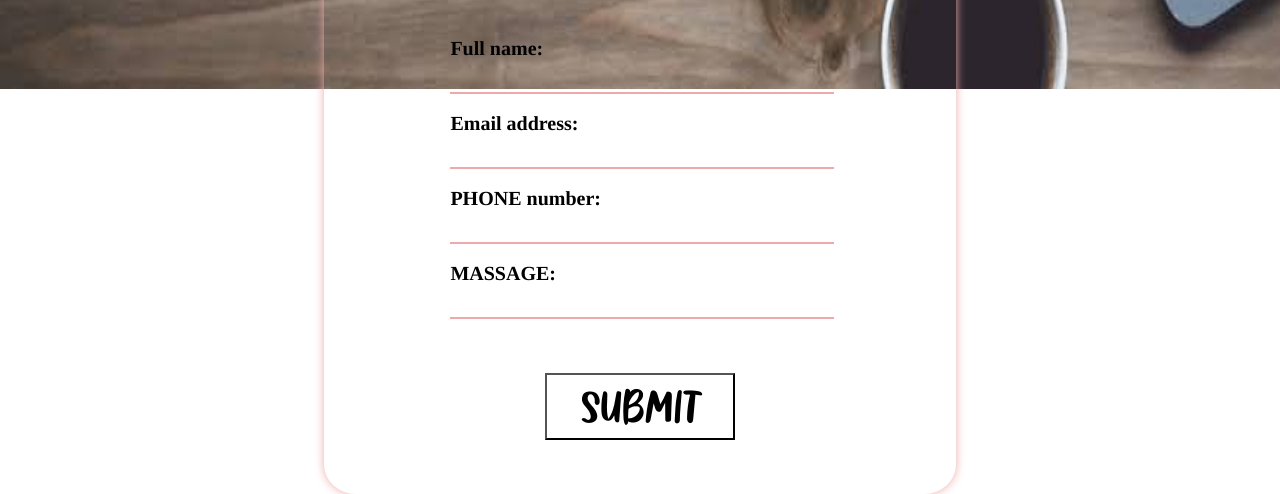
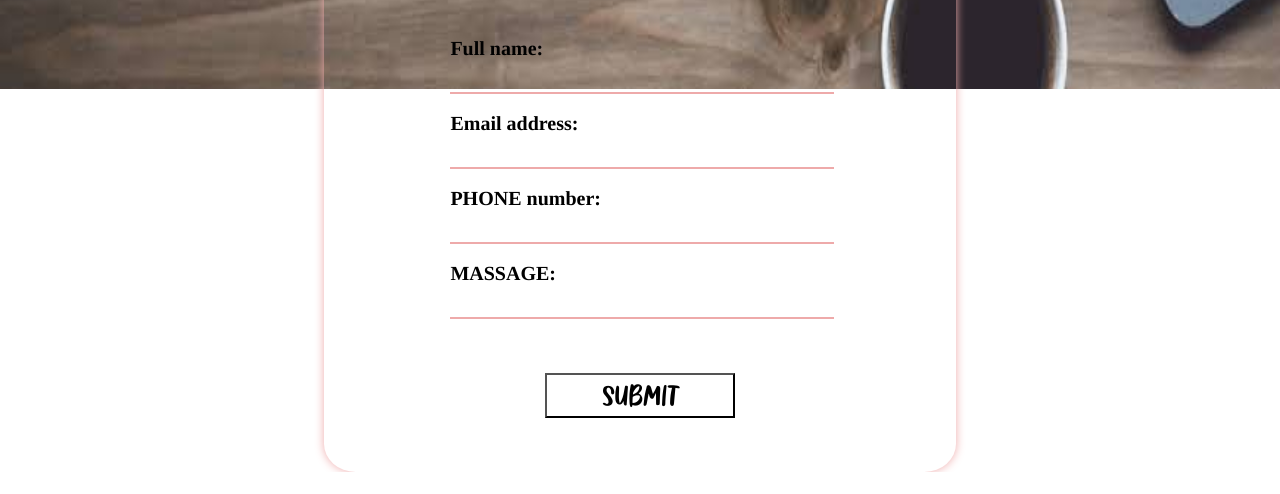
Before and after one commit to ejlef/Portfolio1, a plain HTML site: page contacts.html in a window 1280 px wide. Shown: the part 711-1205 px from the top of the page. After the commit the page ends 1183 px from the top, so only its background shows below. Drawn offline with Linux system fonts and the light colour scheme; files whose address does not match are found by name.

Commit message:
Update contacts_style.css

```diff
--- a/contacts_style.css
+++ b/contacts_style.css
@@ -115,7 +115,7 @@ body{
     #input5{
       width:30%;
       height:100%;
-      font-size: 55px;
+      font-size: 35px;
     margin-left:35%;
     background-color:transparent;
     cursor:pointer;
```
